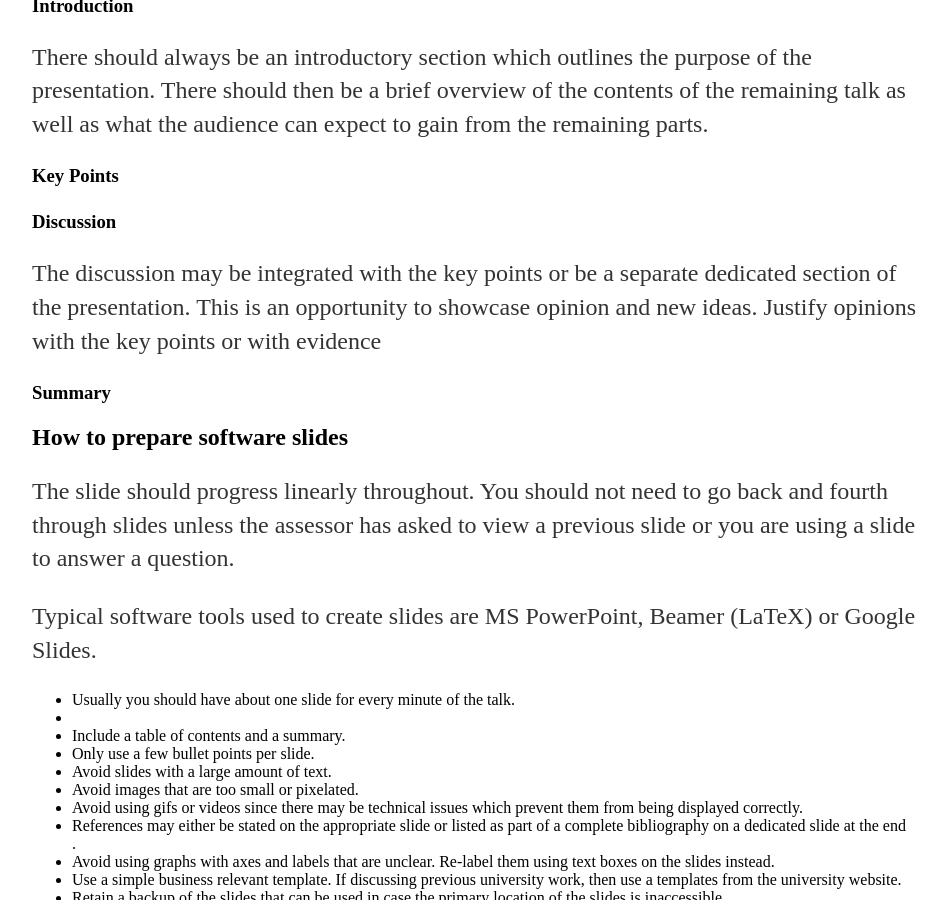
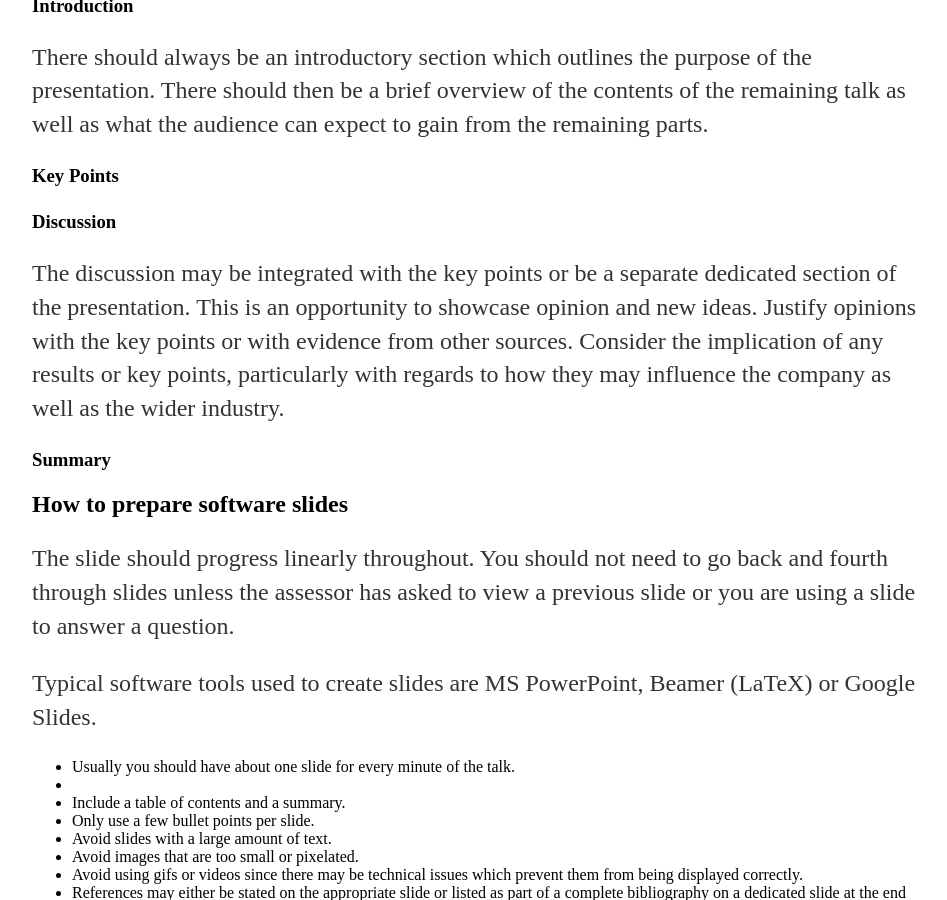
Before and after one commit to pa5411/Graduate-Job-Help, a Jekyll site: the page built from deliveringpresentations.html, in a window 1280 px wide and 900 px high, scrolled down 604 px. Shown: the whole window, without its empty margins (160-1107 px from the left). Built offline with Jekyll 4.4.1, drawn with Linux system fonts in a browser that asks for light colours.

Commit message:
add implication sentence to discussion section

```diff
--- a/deliveringpresentations.html
+++ b/deliveringpresentations.html
@@ -22,7 +22,7 @@
 
 		<h3> Discussion </h3>
 
-		<p> The discussion may be integrated with the key points or be a separate dedicated section of the presentation. This is an opportunity to showcase opinion and new ideas. Justify opinions with the key points or with evidence  </p>
+		<p> The discussion may be integrated with the key points or be a separate dedicated section of the presentation. This is an opportunity to showcase opinion and new ideas. Justify opinions with the key points or with evidence from other sources. Consider the implication of any results or key points, particularly with regards to how they may influence the company as well as the wider industry. </p>
 
 		<h3> Summary </h3>
 
```
